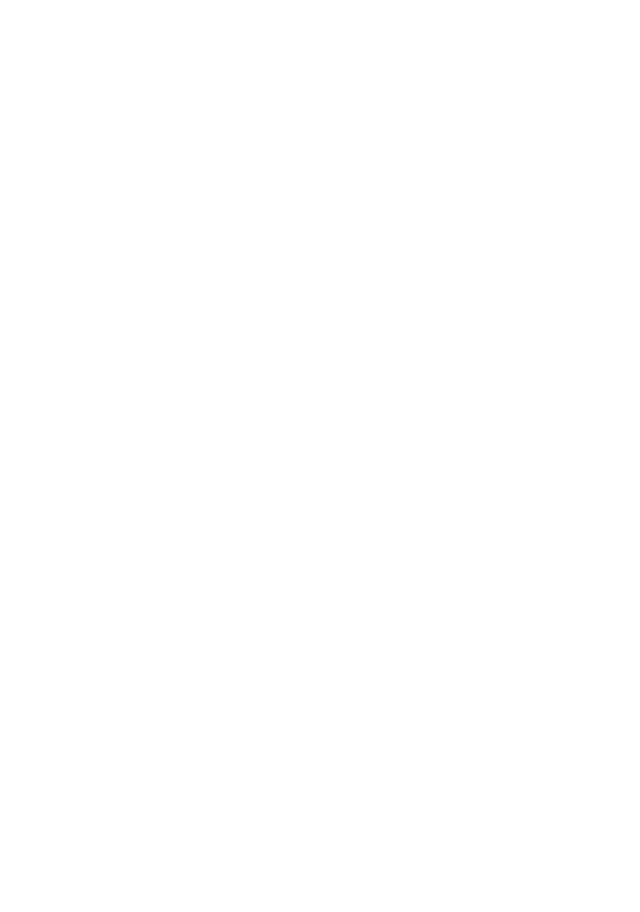
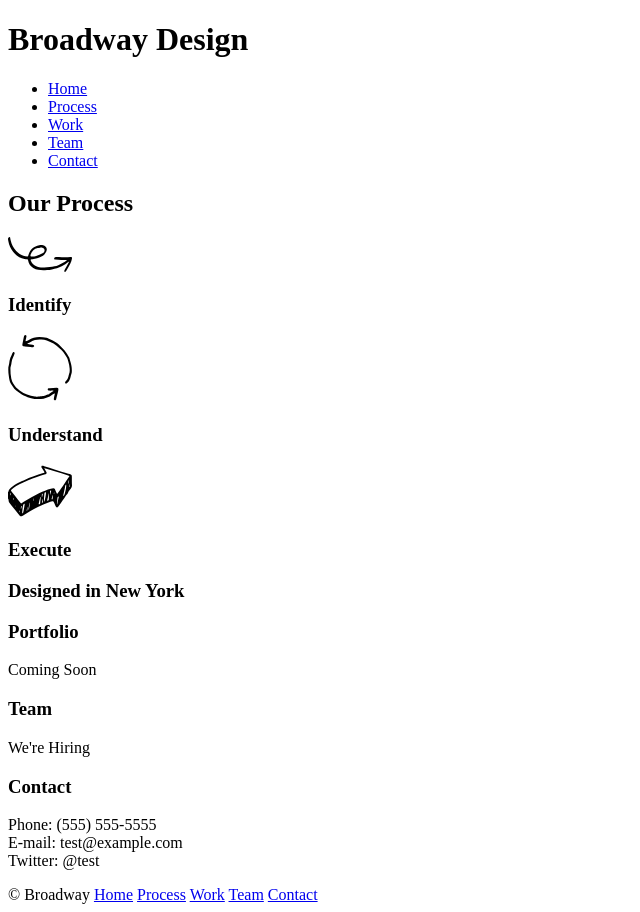
Before and after one commit to Billbo331/Broadway, a plain HTML site: page index.html in a window 1280 px wide. Shown: the whole page, without its empty margins (0-640 px from the left). Before the commit the page ends 800 px from the top, so only its background shows below. Drawn offline with Linux system fonts and the light colour scheme.

Commit message:
completed HTML

```diff
--- a/index.html
+++ b/index.html
@@ -6,6 +6,43 @@
 		<link href="resources/css/style.css" type="text/css" rel="stylesheet">
 	</head>
 	<body>
-
+		<header>
+			<h1>Broadway Design</h1>
+			<nav>
+				<ul>
+					<li><a href="#">Home</a></li>
+					<li><a href="#process">Process</a></li>
+					<li><a href="#work">Work</a></li>
+					<li><a href="#team">Team</a></li>
+					<li><a href="#contact">Contact</a></li>
+				</ul>
+			</nav>
+		</header>
+		<section>
+			<h2>Our Process</h2>
+			<p><img src="resources/images/identify.svg" alt="corkscrew arrow"></p>
+			<h3>Identify</h3>
+			<img src="resources/images/understand.svg">
+			<h3>Understand</h3>
+			<img src="resources/images/execute.svg">
+			<h3>Execute</h3>
+		</section>
+		<h3 id="white">Designed in New York</h3>
+		<h3>Portfolio</h3>
+		<p>Coming Soon</p>
+		<h3>Team</h3>
+		<p>We're Hiring</p>
+		<h3>Contact</h3>
+		<p>
+			Phone: (555) 555-5555 <br />
+			E-mail: test@example.com <br />
+			Twitter: @test
+		</p>
+		<footer>&copy; Broadway <a href="#">Home</a>
+			<a href="#process">Process</a>
+			<a href="#work">Work</a>
+			<a href="#team">Team</a>
+			<a href="#contact">Contact</a>
+		</footer>
 	</body>
 </html>
```
